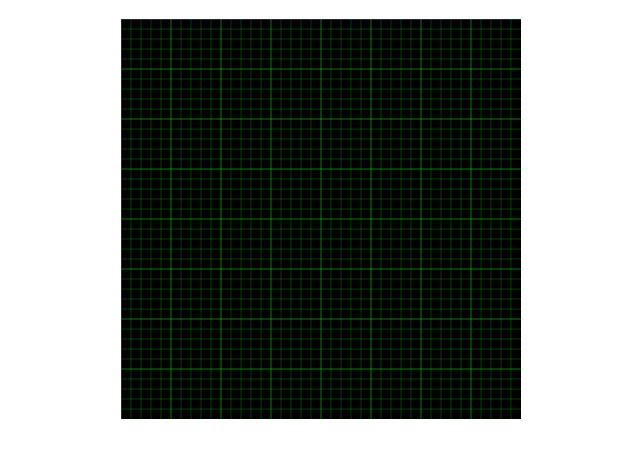
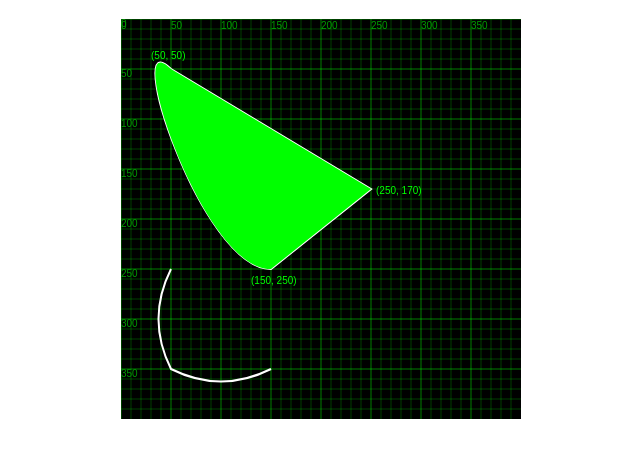
Before and after one commit to kdaisho/Asteroids, a plain HTML site: page exercise2/index2.1.html in a window 1280 px wide. Shown: the part 61-518 px from the top of the page, without its empty margins (319-959 px from the left). Drawn offline with Linux system fonts and the light colour scheme.

Commit message:
Adding bezierCurve

```diff
--- /dev/null
+++ b/exercise2/drawing.js
@@ -0,0 +1,31 @@
+function drawGrid(ctx, minor, major, stroke, fill) {
+    minor = minor || 10;
+    major = major || 50;
+    stroke = stroke || '#00ff00';
+    fill = fill || '#009900';
+
+    ctx.save();
+    ctx.strokeStyle = stroke;
+    ctx.fillStyle = fill;
+    let width = ctx.canvas.width,
+        height = ctx.canvas.height;
+    for (let x = 0; x < width; x += minor) {
+        ctx.beginPath();
+        ctx.moveTo(x, 0);
+        ctx.lineTo(x, height);
+        ctx.lineWidth = (x % major === 0)? .5 : .25;
+        ctx.stroke();
+        if (x % major === 0) ctx.fillText(x, x, 10);
+    }
+
+    for (let y = 0; y < height; y += minor) {
+        ctx.beginPath();
+        ctx.moveTo(0, y);
+        ctx.lineTo(width, y);
+        ctx.lineWidth = (y % major === 0)? .5 : .25;
+        ctx.textBaseline = 'top';
+        ctx.stroke();
+        if (y % major === 0) ctx.fillText(y, 0, y);
+    }
+    ctx.restore();
+}
--- a/exercise2/index2.1.html
+++ b/exercise2/index2.1.html
@@ -1,40 +1,46 @@
-
 <!DOCTYPE html>
 <html lang="en">
+
 <head>
     <meta charset="UTF-8">
     <meta name="viewport" content="width=device-width, initial-scale=1.0">
     <meta http-equiv="X-UA-Compatible" content="ie=edge">
-    <title>Exercise2.1</title>
+    <title>Exercise2.4</title>
     <link rel="stylesheet" href="styles.css">
 </head>
+
 <body>
+
 <h1>More drawing to canvas</h1>
 <canvas id="asteroids" width="400" height="400"></canvas>
 
+<script src="drawing.js"></script>
 <script>
-    const canvas = document.getElementById('asteroids');
-    const context = canvas.getContext('2d');
-    // Grid drawing code goes here
-    context.strokeStyle = '#00ff00';
+const context = document.getElementById('asteroids').getContext('2d');
+drawGrid(context, 10, 50, '#00ff00', '#009900');
 
-    for (let x = 0; x < canvas.width; x += 10) {
 context.beginPath();
-        context.moveTo(x, 0);
-        context.lineTo(x, canvas.height);
-        context.lineWidth = (x % 50 === 0) ? .5 : .25;
+context.strokeStyle = '#fff';
+context.fillStyle = '#00ff00';
+context.lineWidth = 2;
+context.moveTo(50, 50);
+context.bezierCurveTo(0, 0, 80, 250, 150, 250);
+context.lineTo(250, 170);
+context.closePath();
 context.stroke();
-    }
+context.fillText('(50, 50)', 30, 40);
+context.fillText('(150, 250)', 130, 265);
+context.fillText('(250, 170)', 255, 175);
+context.fill();
 
-    for (let y = 0; y < canvas.height; y += 10) {
 context.beginPath();
-        context.moveTo(0, y);
-        context.lineTo(canvas.width, y);
-        context.lineWidth = (y % 50 === 0) ? .5 : .25;
+context.moveTo(50, 250);
+context.quadraticCurveTo(25, 300, 50, 350);
+context.quadraticCurveTo(100, 375, 150, 350);
 context.stroke();
-    }
+context.closePath();
 
 </script>
+</body>
 
-</body>
 </html>
```
Lines whose indentation alone changed are shown as unchanged.
